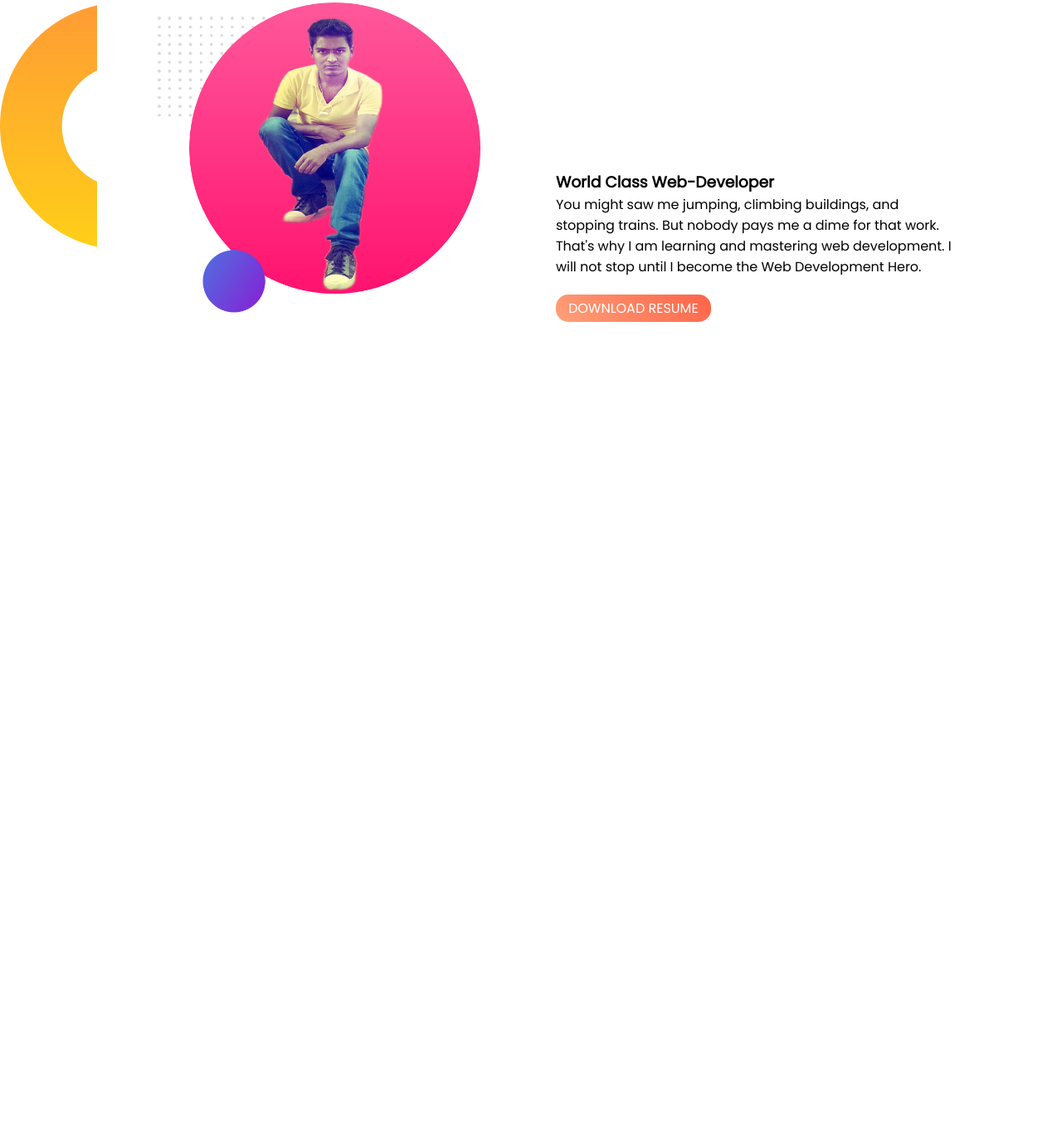
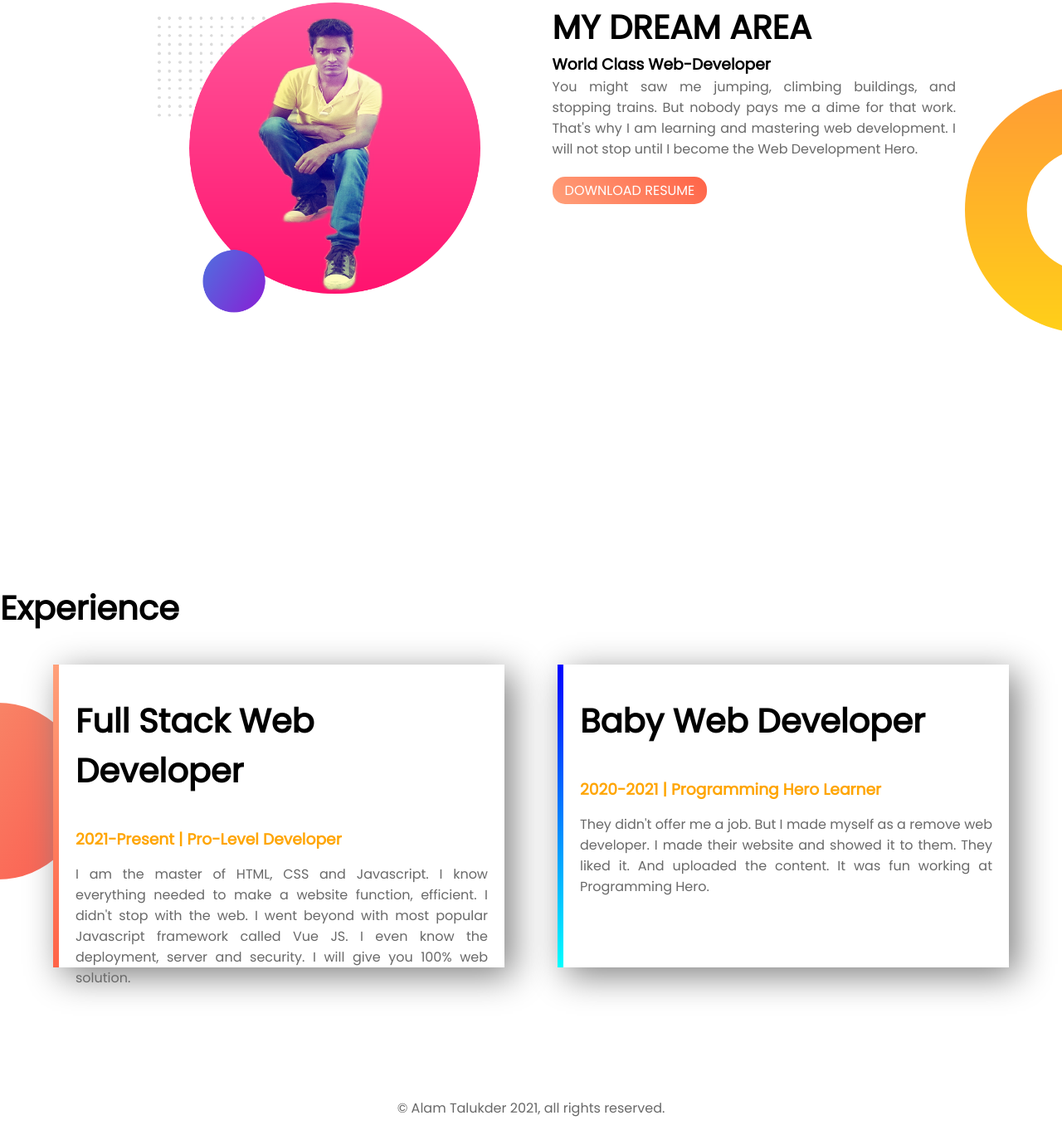
Before and after one commit to alamtalukder/my-portfolio, a plain HTML site: page index.html in a window 1280 px wide. Shown: the part 497-1865 px from the top of the page at 83% size. Before the commit the page ends 1000 px from the top, so only its background shows below. Drawn offline with Linux system fonts and the light colour scheme.

Commit message:
full-website

```diff
--- a/index.html
+++ b/index.html
@@ -10,34 +10,31 @@
     <link rel="stylesheet" href="style.css">
 </head>
 <body>
-
+    <!-- start top banner -->
     <section class="top-banner">
         <div class="half-width">
             <h1>Wellcome To</h1>
-            <h1> <span class="name-highlight">Alam Hossain</span> World</h1>
-
+            <h1> <span class="orange-highlight">Alam Hossain</span> World</h1>
                 <h3>World Class Web-Developer</h3>
-
             <p>
-                  You might saw me jumping, climbing buildings, and stopping trains. But nobody pays me a dime for that work. That's why I am learning and mastering web development. I will not stop until I become the Web Development Hero.
+                You might saw me jumping, climbing buildings, and stopping trains. But nobody pays me a dime for that work. That's why I am learning and mastering web development. I will not stop until I become the Web Development Hero.
            </p>
            <br>
            <a class="link-button" href="https://www.linkedin.com/in/shah-alam-talukder-a3316621b/" target="_blank"> HIRE ME </a>
-
         </div>
-        <div class="half-width">
-            <img src="images/profile1.png" alt="alam">
-       </div>
+                <div class="half-width">
+                    <img src="images/profile1.png" alt="alam">
+               </div>
+    <!-- End top banner -->
     </section>
-
+    <!-- start dream-area -->
     <section class="dream-area">
         <div class="half-width">
             <img src="images/my-bg2.png" alt="">
         </div>
-
         <div class="half-width">
+            <h2>MY DREAM AREA</h2>
             <h3>World Class Web-Developer</h3>
-
             <p>
                   You might saw me jumping, climbing buildings, and stopping trains. But nobody pays me a dime for that work. That's why I am learning and mastering web development. I will not stop until I become the Web Development Hero.
            </p>
@@ -45,7 +42,35 @@
            <a class="link-button" href="https://www.linkedin.com/in/shah-alam-talukder-a3316621b/" target="_blank"> DOWNLOAD RESUME </a>
         </div>
     </section>
+    <!-- end dream-area -->
+
+    <!-- start experience area -->
+        <section class="Experiences-area">
+            <h2 class="exp">Experience</h2>
+            <div id="full-stack" class="half-width single-experience">
+                <h2>Full Stack Web Developer</h2>
+                <h3 class="orange-highlight">2021-Present | Pro-Level Developer</h3>
+                <p>I am the master of HTML, CSS and Javascript. I know everything needed to make a website function, efficient. I didn't stop with the web. I went beyond with most popular Javascript framework called Vue JS. I even know the deployment, server and security. I will give you 100% web solution.
+                </p>
+            </div>
+            <div id="baby-web" class="half-width single-experience">
+                <h2>Baby Web Developer</h2>
+                <h3 class="orange-highlight">2020-2021 | Programming Hero Learner</h3>
+                <p>They didn't offer me a job. But I made myself as a remove web developer. I made their website and showed it to them. They liked it. And uploaded the content. It was fun working at Programming Hero.
+                </p>
+            </div>
+        </section>
+    <!-- ends experience area  -->
 
 
+
+
+
+
+
+    <!-- https://programminghero1.github.io/developer-portfolio/ -->
+    <footer>
+        <p>© Alam Talukder 2021, all rights reserved.</p>
+    </footer>
 </body>
 </html>
--- a/style.css
+++ b/style.css
@@ -6,15 +6,23 @@
 h1{
     font-size: 50px;
 }
-.name-highlight{
+h2{
+    font-size: 40px;
+}
+p{
+    color: dimgray;
+    text-align:justify;
+}
+.orange-highlight{
     color:orange;
+    padding-bottom: 15px;
+
 }
 .half-width{
     width: 40%;
-    /* float: left;  */
+    float: left;
     margin-left: 5%;
     padding-left: 2%;
-    display: inline-block ;
 }
 .half-width img{
     width: 80%;
@@ -41,5 +49,38 @@ section{
     background-image: url("images/dream-bg.png");
     height: 500px;
     background-repeat: no-repeat;
+    background-position: right;
+    margin-bottom: 200px;
 
 }
+.single-experience{
+    box-shadow: 10px 10px 40px grey;
+    height: 365px;
+    width: 42.5%;
+    padding: 38px 20px;
+    background-color: white;
+}
+.Experiences-area{
+    background-image: url("images/exp-bg.png");
+    background-repeat: no-repeat;
+    background-position: left;
+    height: 500px;
+}
+.Experiences-area h2{
+    margin-bottom: 38px;
+}
+#full-stack{
+    border-left: 7px solid;
+    border-image: linear-gradient(180deg,lightsalmon,tomato);
+    border-image-slice: 1;
+}
+#baby-web{
+    border-left: 7px solid;
+    border-image: linear-gradient(180deg,blue,cyan);
+    border-image-slice: 1;
+}
+footer p{
+    text-align: center;
+    margin-top: 120px;
+    margin-bottom: 20px;
+}
```
